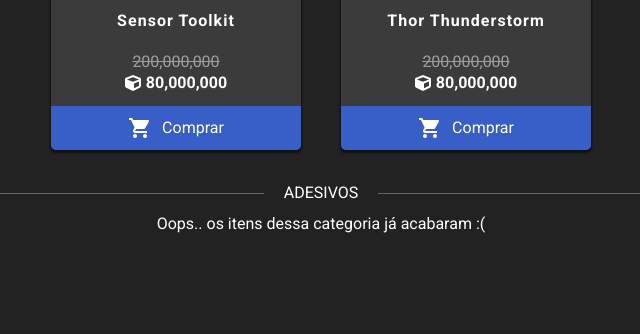
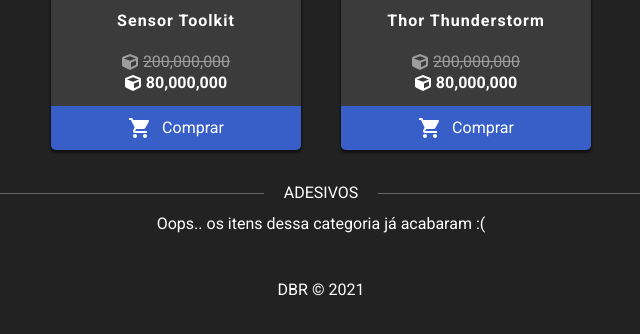
Before and after one commit to BrunoBoanerges/px-store, a website: page index.html in a window 1280 px wide. Shown: the part 3204-3538 px from the top of the page, without its empty margins (319-959 px from the left). Before the commit the page ends 3456 px from the top, so only its background shows below. Drawn offline with nearby package versions, Linux system fonts and the light colour scheme.

Commit message:
Copyright and icon for discount

```diff
--- a/index.html
+++ b/index.html
@@ -73,6 +73,12 @@
       <div class="container"><div class="shop-itens-container"></div></div>
     </section>
 
+    <section id="copyright">
+      <div class="container">
+        <h2>DBR © 2021</h2>
+      </div>
+    </section>
+
     <div id="modal-container" class="hidden">
       <div class="modal-fade"></div>
       <article id="modal-buy" class="hidden">
--- a/scripts/default.js
+++ b/scripts/default.js
@@ -70,6 +70,7 @@
             class="item-discount
             ${item.original_price ? "" : "invisible"}"
           >
+            <img src="./assets/ic_cube.svg" alt="">
             ${numberWithCommas(item.original_price)}
           </b>
           <b>
--- a/styles/default.css
+++ b/styles/default.css
@@ -48,6 +48,15 @@
   opacity: 0.3;
 }
 
+#copyright {
+  margin: 50px 0;
+}
+
+#copyright h2 {
+  color: #fff;
+  text-align: center;
+}
+
 @media (min-width: 768px) {
   .mobile {
     display: none !important;
```
